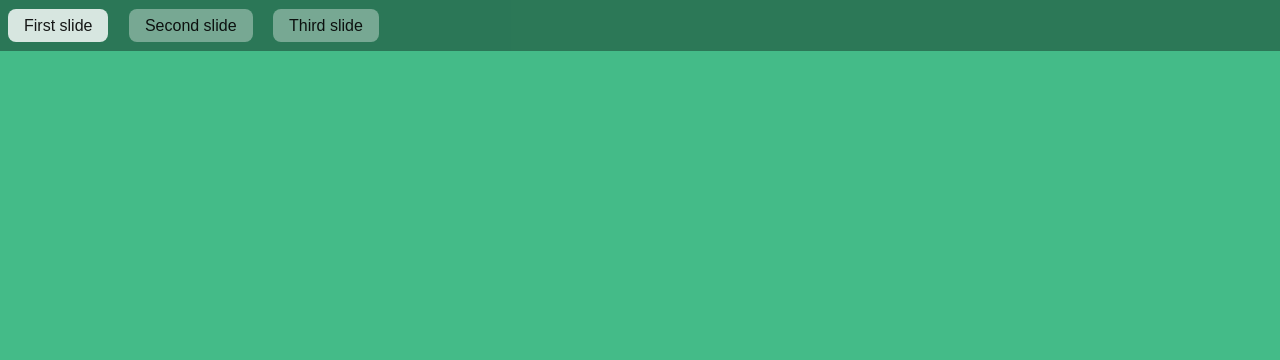
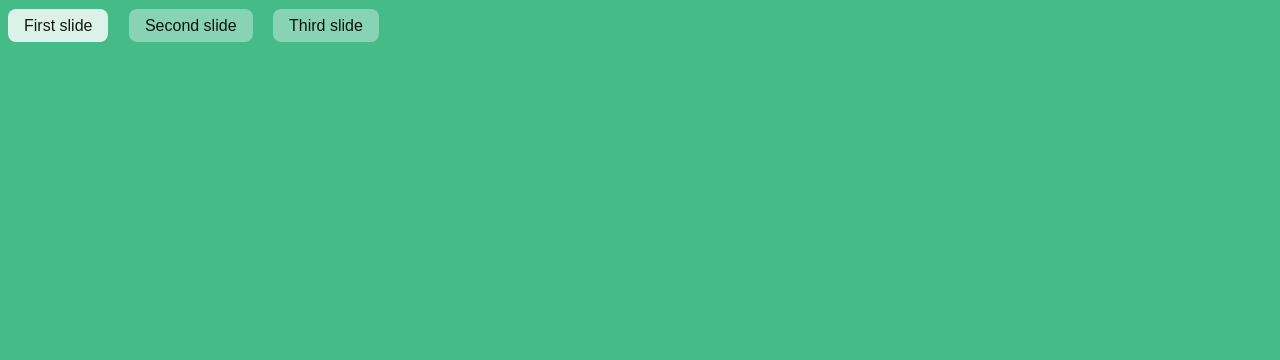
Before and after one commit to Raven1996/FreshmemberCodes, a plain HTML site: page 2016.3.23.MultiScroll/index.html in a window 1280 px wide. Shown: the top 360 px of the page. Drawn offline with Linux system fonts and the light colour scheme.

Commit message:
i donot know

```diff
--- a/2016.3.23.MultiScroll/index.html
+++ b/2016.3.23.MultiScroll/index.html
@@ -75,7 +75,6 @@ body{
 
 #menu{
 	position: fixed;
-	background-color: rgba(0, 0, 0, 0.36);
 	top:0;
 	left:0;
 	height: 3.2em;
```
